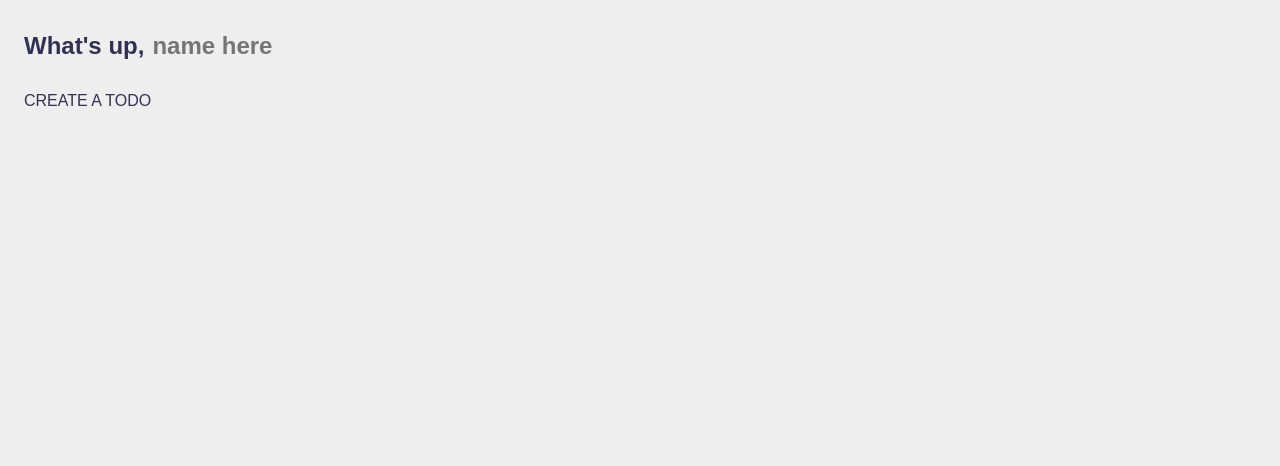
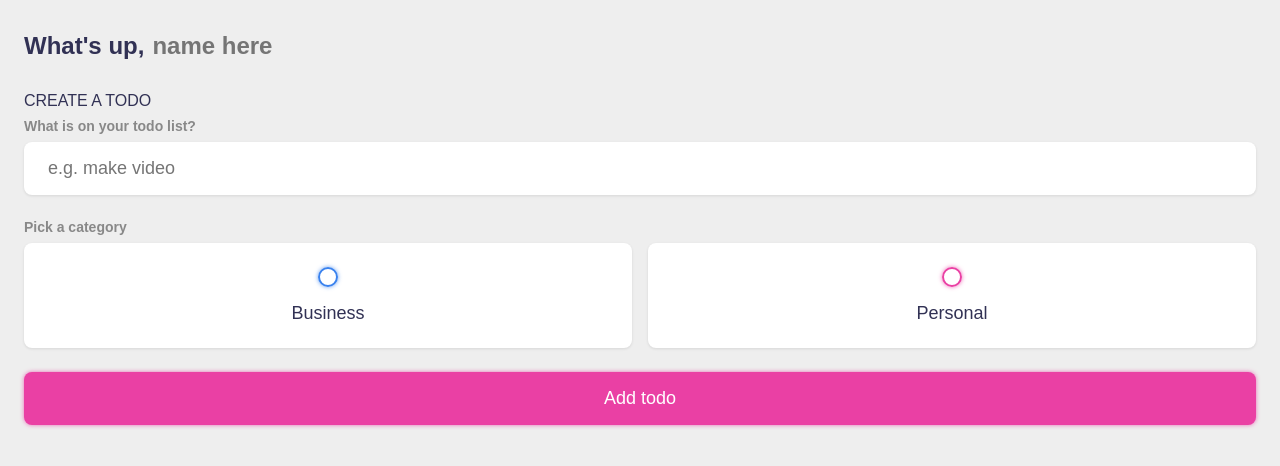
Before and after one commit to juliawel/Vue.js-Todo-List, a Vue app: page / in a window 1280 px wide. Shown: the top 466 px of the page. Built offline with nearby package versions, Linux system fonts and the light colour scheme.

Commit message:
add category

```diff
--- a/src/App.vue
+++ b/src/App.vue
@@ -36,7 +36,39 @@ onMounted(() => {
     <section class="create-todo">
       <h3>CREATE A TODO</h3>
 
-      <form @submit.prevent="addTodo"></form>
+      <form @submit.prevent="addTodo">
+        <h4>What is on your todo list?</h4>
+        <input type="text"
+        placeholder="e.g. make video"
+        v-model="input_content" />
+
+        <h4>Pick a category</h4>
+        <div class="options">
+
+          <label>
+            <input
+            type="radio"
+            name="category"
+            value="business"
+            v-model="input_category" />
+            <span class="bubble business"></span>
+            <div>Business</div>
+          </label>
+
+          <label>
+            <input
+            type="radio"
+            name="category"
+            value="personal"
+            v-model="input_category" />
+            <span class="bubble personal"></span>
+            <div>Personal</div>
+          </label>
+
+        </div>
+
+        <input type="submit" value="Add todo">
+      </form>
     </section>
 
   </main>
```
